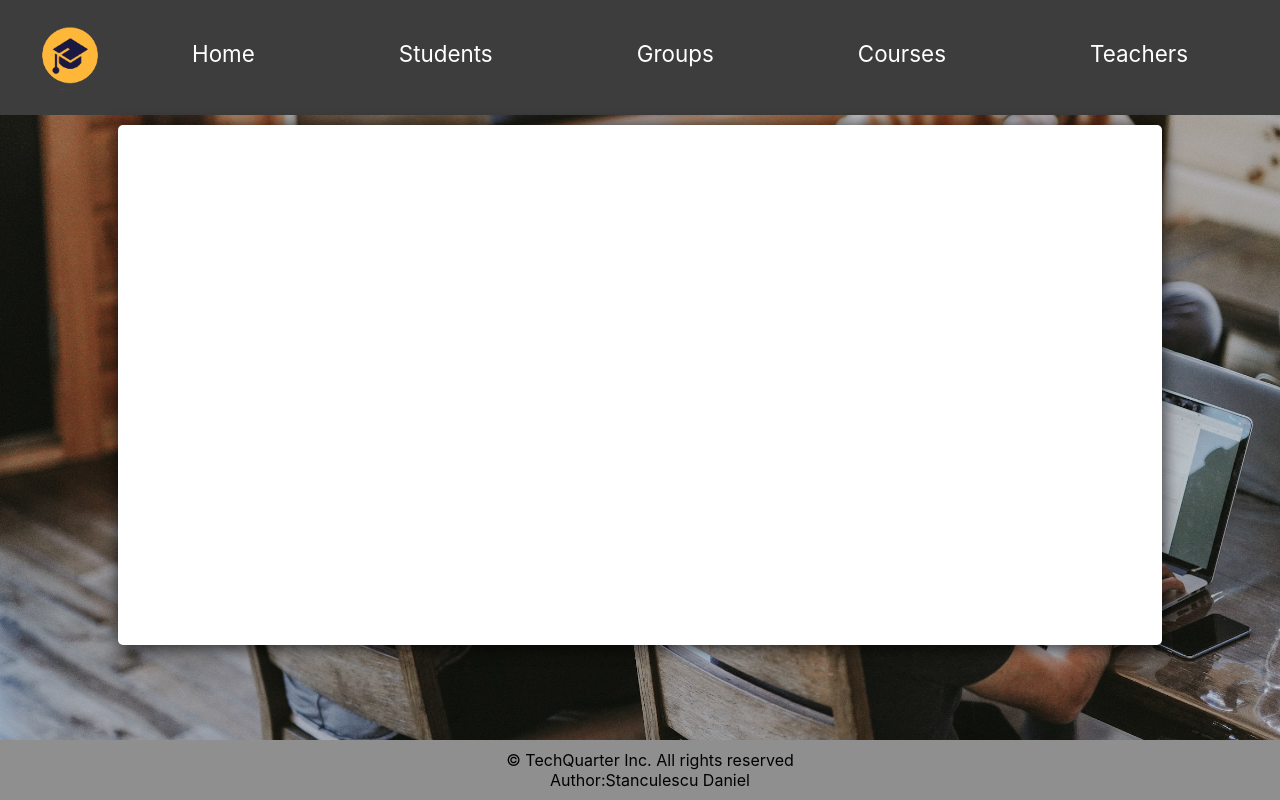
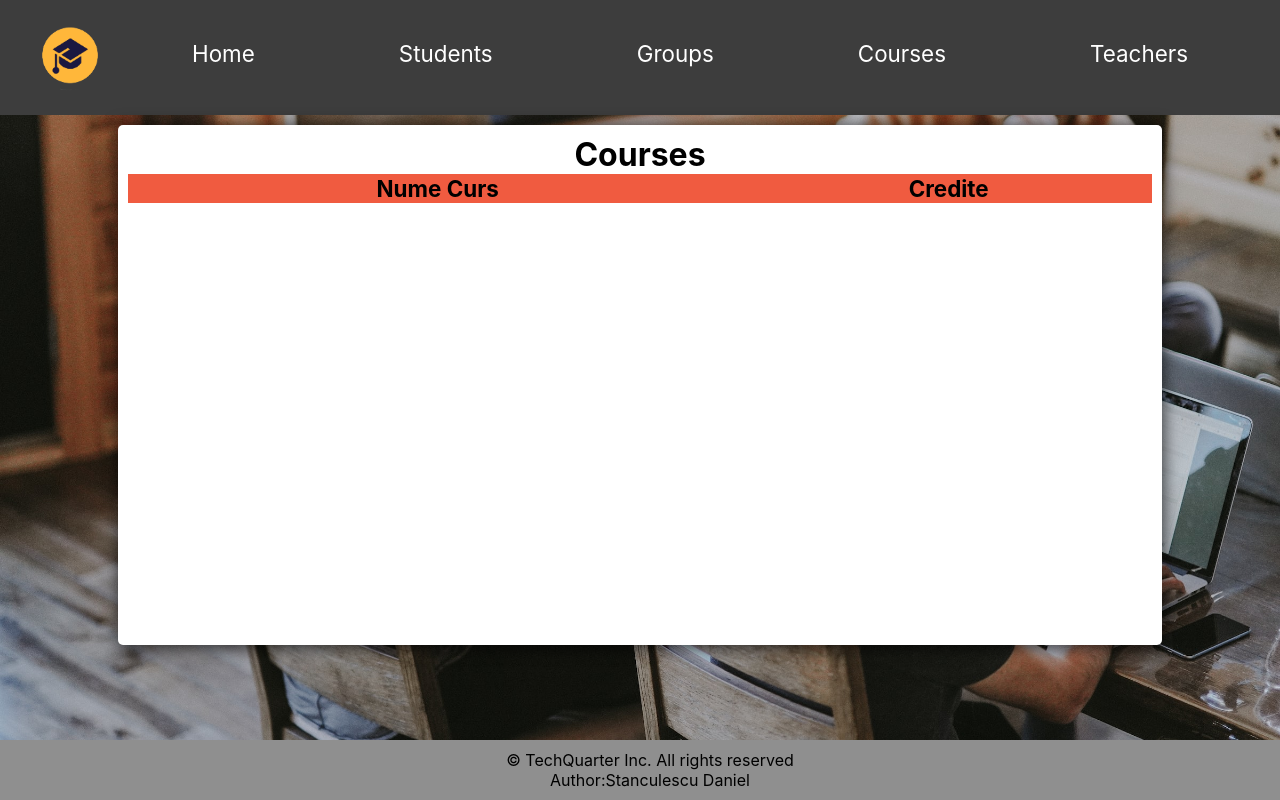
Before and after one commit to AlphaKodder/Student-Management-App-V2, a React (Create React App) app: page /courses in a window 1280 px wide. Built offline with nearby package versions, Linux system fonts and the light colour scheme.

Commit message:
Add courses table and form for adding a new course

```diff
--- a/src/App.tsx
+++ b/src/App.tsx
@@ -7,6 +7,7 @@ import {
   Routes
 } from 'react-router-dom';
 
+import Courses from './components/Main/Courses/Courses';
 import Footer from './components/Footer/Footer';
 import Groups from "./components/Main/Groups/Groups";
 import Header from './components/Header/Header';
@@ -26,6 +27,7 @@ function App() {
             <Route path="/" element={<Welcome/>} />
             <Route path="/students" element = {<Students/>}/>
             <Route path="/groups" element={<Groups/>}/>
+            <Route path="/courses" element={<Courses/>} />
         </Routes>
       </Main>
 
--- a/src/components/Header/Header.tsx
+++ b/src/components/Header/Header.tsx
@@ -14,8 +14,8 @@ const Header = ()=>{
                 <li><Link to="/" className="navigator-list-item">Home</Link></li>
                 <li><Link to="/students" className="navigator-list-item">Students</Link></li>
                 <li><Link to="/groups" className="navigator-list-item">Groups</Link></li>
-                <li><Link to="/" className="navigator-list-item">Courses</Link></li>
-                <li><Link to="/" className="navigator-list-item">Teachers</Link></li>
+                <li><Link to="/courses" className="navigator-list-item">Courses</Link></li>
+                <li><Link to="/teachers" className="navigator-list-item">Teachers</Link></li>
             </ul>
            <div className="nav-container">
             <input className="checkbox" type="checkbox" name="" id="" />
@@ -29,8 +29,8 @@ const Header = ()=>{
                     <li><Link to="/" className="navigator-list-item side-menu-item">Home</Link></li>
                     <li><Link to="/students" className="navigator-list-item side-menu-item">Students</Link></li>
                     <li><Link to="/groups" className="navigator-list-item side-menu-item">Groups</Link></li>
-                    <li><Link to="/" className="navigator-list-item side-menu-item">Courses</Link></li>
-                    <li><Link to="/" className="navigator-list-item side-menu-item">Teachers</Link></li>
+                    <li><Link to="/courses" className="navigator-list-item side-menu-item">Courses</Link></li>
+                    <li><Link to="/teachers" className="navigator-list-item side-menu-item">Teachers</Link></li>
                 </div>
             </div>
            </div>
--- /dev/null
+++ b/src/components/Main/Courses/Courses.tsx
@@ -0,0 +1,40 @@
+import Button from "../../Button/Button";
+import NumberInput from "../../NumberInput/NumberInput";
+import React from "react";
+
+const Courses = ()=>{
+
+    return(
+        <div className="students-card-container">
+        <h1>Courses </h1>
+        {/* <Button style={{"backgroundColor":"#FFC132","marginBottom":"20px"}}text="Add Course"></Button> */}
+        {/* <div className="add-student-form">
+            <input type="text" className="form-text-input" id="firstName" placeholder="Nume Curs"/>
+            <div className="number-input-group">
+                <div className="">
+                    <p className="form-section-title">Credite</p>
+                    <NumberInput/>
+                </div>
+            </div>
+            <Button style={{"backgroundColor":"#000","color":"#fff"}} text="Add Curs"></Button>
+            <Button style={{"backgroundColor":"#F05B40","color":"#fff"}} text="Cancel"></Button>
+        </div> */}
+       <div className="table-container">
+        <table>
+            <thead>
+            <tr>
+                <th>Nume Curs</th>
+                <th>Credite</th>
+            </tr>
+            </thead>
+            <tbody>
+
+
+            </tbody>
+          </table>
+       </div>
+    </div>
+    );
+};
+
+export default Courses;
```
Also changed, not shown: src/components/Main/Courses/Courses.css (added).
